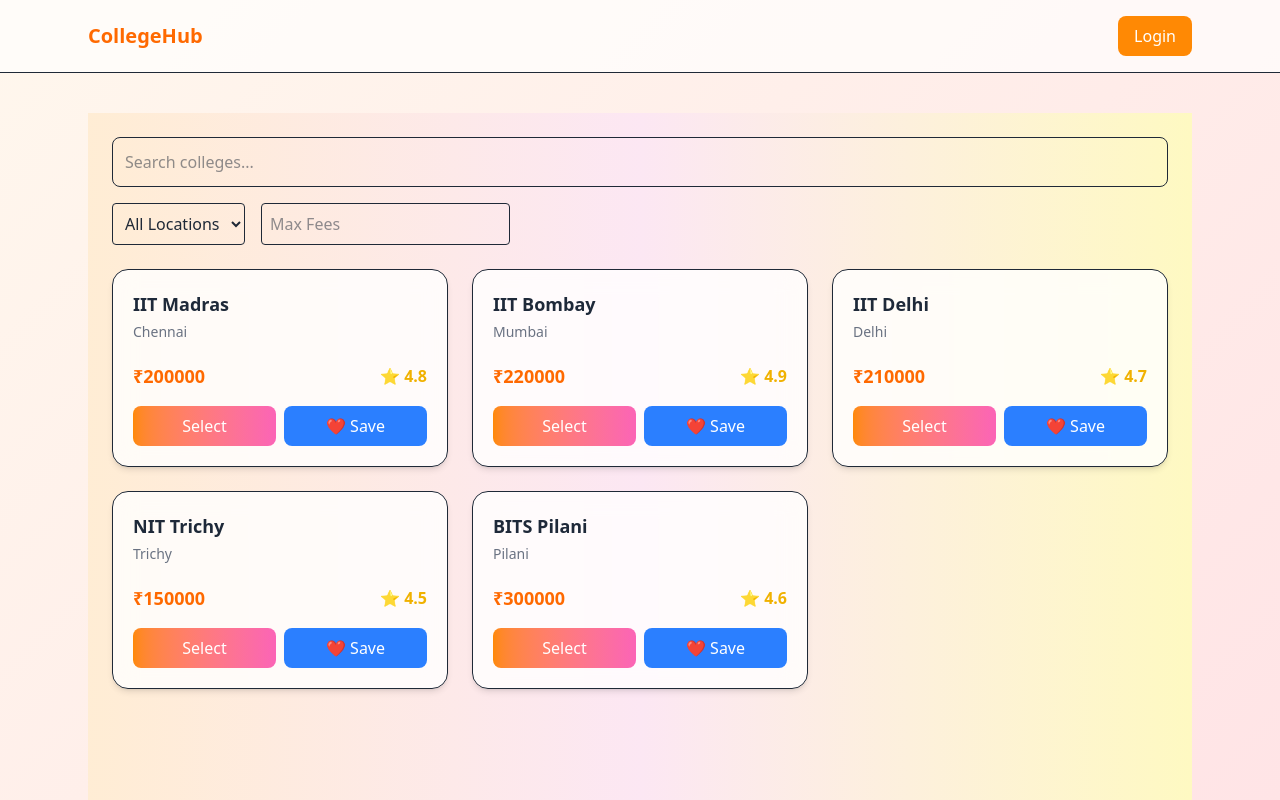
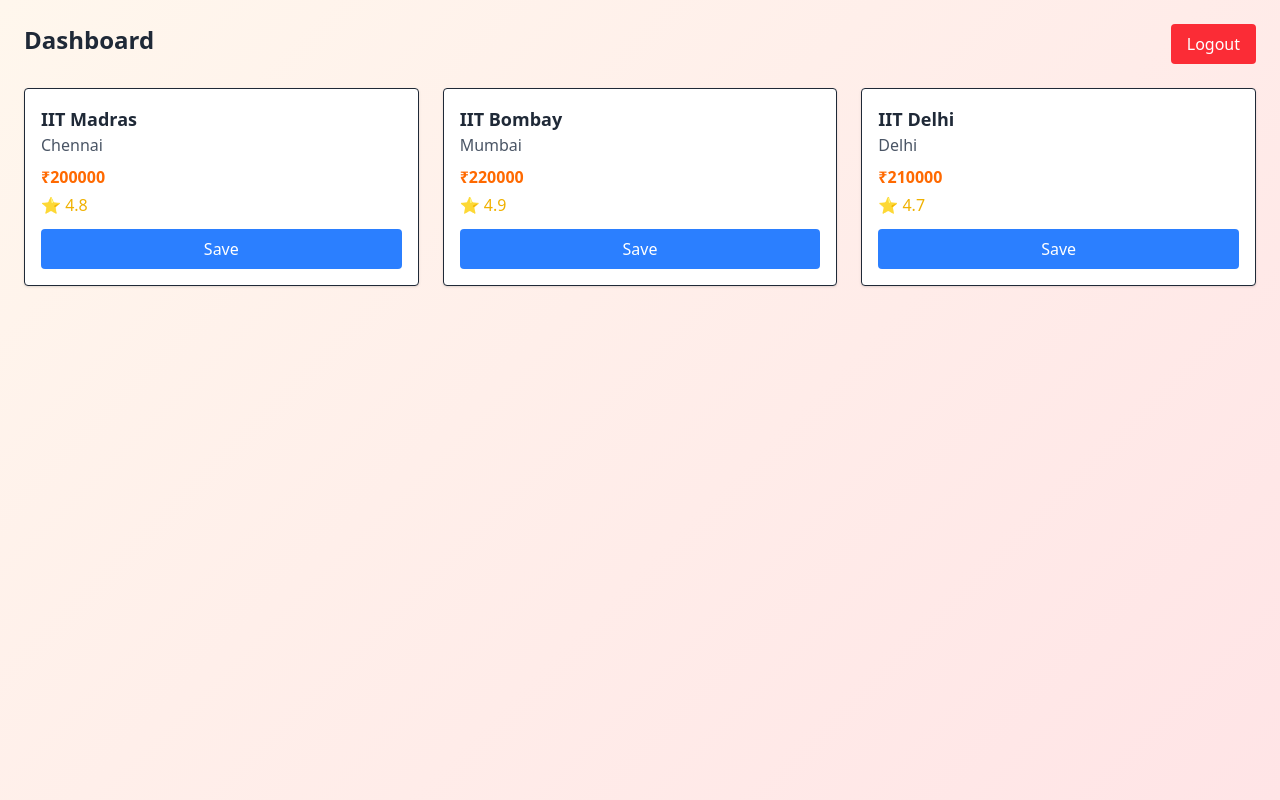
Before and after one commit to Subhasree5/college-platform, a Next.js app: page /dashboard in a window 1280 px wide. Shown: the top 800 px of the page. Built offline with nearby package versions, Linux system fonts and the light colour scheme.

Commit message:
dashboard commit

```diff
--- a/src/app/dashboard/page.tsx
+++ b/src/app/dashboard/page.tsx
@@ -1,49 +1,32 @@
 "use client";
 
 import { useState } from "react";
-import MainLayout from "@/components/layout/MainLayout";
-import CollegeCard from "@/components/college/CollegeCard";
-import { API_URL } from "@/lib/api";
 
 const colleges = [
-  { name: "IIT Madras", location: "Chennai", fees: 200000, rating: 4.8 },
-  { name: "IIT Bombay", location: "Mumbai", fees: 220000, rating: 4.9 },
-  { name: "IIT Delhi", location: "Delhi", fees: 210000, rating: 4.7 },
-  { name: "NIT Trichy", location: "Trichy", fees: 150000, rating: 4.5 },
-  { name: "BITS Pilani", location: "Pilani", fees: 300000, rating: 4.6 },
+  {
+    name: "IIT Madras",
+    location: "Chennai",
+    fees: 200000,
+    rating: 4.8,
+  },
+  {
+    name: "IIT Bombay",
+    location: "Mumbai",
+    fees: 220000,
+    rating: 4.9,
+  },
+  {
+    name: "IIT Delhi",
+    location: "Delhi",
+    fees: 210000,
+    rating: 4.7,
+  },
 ];
 
-export default function Dashboard() {
-  const [search, setSearch] = useState("");
-  const [locationFilter, setLocationFilter] = useState("");
-  const [maxFees, setMaxFees] = useState("");
-  const [selected, setSelected] = useState<any[]>([]);
+export default function DashboardPage() {
+  const [savedNames, setSavedNames] = useState<string[]>([]);
 
-  // 🔍 FILTER LOGIC
-  const filtered = colleges.filter((c) => {
-    return (
-      c.name.toLowerCase().includes(search.toLowerCase()) &&
-      (locationFilter ? c.location === locationFilter : true) &&
-      (maxFees ? c.fees <= Number(maxFees) : true)
-    );
-  });
-
-  // ⚖️ SELECT / REMOVE
-  const handleSelect = (college: any) => {
-    const exists = selected.find((c) => c.name === college.name);
-
-    if (exists) {
-      setSelected(selected.filter((c) => c.name !== college.name));
-    } else {
-      if (selected.length >= 3) {
-        alert("You can compare up to 3 colleges only");
-        return;
-      }
-      setSelected([...selected, college]);
-    }
-  };
-
-  // ❤️ SAVE (CONNECTED TO BACKEND)
+  // ✅ SAVE FUNCTION
   const handleSave = async (college: any) => {
     const token = localStorage.getItem("token");
 
@@ -53,100 +36,87 @@
     }
 
     try {
-      const res = await fetch(`${API_URL}/save`, {
-        method: "POST",
-        headers: {
-          "Content-Type": "application/json",
-        },
-        body: JSON.stringify({ token, college }),
-      });
+      const res = await fetch(
+        "https://college-platform-938p.onrender.com/save",
+        {
+          method: "POST",
+          headers: {
+            "Content-Type": "application/json",
+          },
+          body: JSON.stringify({
+            token,
+            college,
+          }),
+        }
+      );
 
       const data = await res.json();
-      alert(data.message || "Saved!");
+      alert(data.message);
+
+      // ✅ update UI instantly
+      if (data.message === "Saved successfully") {
+        setSavedNames((prev) => [...prev, college.name]);
+      }
+
     } catch (err) {
-      alert("Error saving college");
+      console.error(err);
+      alert("Error saving");
     }
   };
 
   return (
-    <MainLayout>
-      <div className="min-h-screen p-6 bg-gradient-to-r from-orange-100 via-pink-100 to-yellow-100">
+    <div className="p-6">
+      {/* HEADER */}
+      <div className="flex justify-between mb-6">
+        <h1 className="text-2xl font-bold">Dashboard</h1>
 
-        {/* 🔍 SEARCH */}
-        <input
-          type="text"
-          placeholder="Search colleges..."
-          value={search}
-          onChange={(e) => setSearch(e.target.value)}
-          className="w-full p-3 mb-4 rounded-lg border"
-        />
+        <button
+          onClick={() => {
+            localStorage.removeItem("token");
+            window.location.href = "/login";
+          }}
+          className="bg-red-500 text-white px-4 py-2 rounded"
+        >
+          Logout
+        </button>
+      </div>
 
-        {/* 🎛 FILTERS */}
-        <div className="flex gap-4 mb-6">
-          <select
-            value={locationFilter}
-            onChange={(e) => setLocationFilter(e.target.value)}
-            className="p-2 rounded border"
-          >
-            <option value="">All Locations</option>
-            <option>Chennai</option>
-            <option>Mumbai</option>
-            <option>Delhi</option>
-            <option>Trichy</option>
-            <option>Pilani</option>
-          </select>
+      {/* COLLEGE LIST */}
+      <div className="grid md:grid-cols-3 gap-6">
+        {colleges.map((college, i) => {
+          const isSaved = savedNames.includes(college.name);
 
-          <input
-            type="number"
-            placeholder="Max Fees"
-            value={maxFees}
-            onChange={(e) => setMaxFees(e.target.value)}
-            className="p-2 rounded border"
-          />
-        </div>
+          return (
+            <div
+              key={i}
+              className="border p-4 rounded shadow bg-white"
+            >
+              <h2 className="text-lg font-semibold">{college.name}</h2>
+              <p className="text-gray-600">{college.location}</p>
 
-        {/* ⚖️ COMPARISON TABLE */}
-        {selected.length > 0 && (
-          <div className="mb-6 overflow-auto">
-            <table className="w-full bg-white rounded shadow">
-              <thead>
-                <tr className="bg-gray-200">
-                  <th className="p-2">Name</th>
-                  <th className="p-2">Location</th>
-                  <th className="p-2">Fees</th>
-                  <th className="p-2">Rating</th>
-                </tr>
-              </thead>
-              <tbody>
-                {selected.map((c, i) => (
-                  <tr key={i} className="text-center border-t">
-                    <td className="p-2">{c.name}</td>
-                    <td className="p-2">{c.location}</td>
-                    <td className="p-2">₹{c.fees}</td>
-                    <td className="p-2">⭐ {c.rating}</td>
-                  </tr>
-                ))}
-              </tbody>
-            </table>
-          </div>
-        )}
+              <p className="text-orange-500 font-bold mt-2">
+                ₹{college.fees}
+              </p>
 
-        {/* 🏫 COLLEGE CARDS */}
-        <div className="grid md:grid-cols-3 gap-6">
-          {filtered.map((c, i) => (
-            <CollegeCard
-              key={i}
-              name={c.name}
-              location={c.location}
-              fees={c.fees}
-              rating={c.rating}
-              isSelected={selected.some((s) => s.name === c.name)}
-              onSelect={() => handleSelect(c)}
-              onSave={() => handleSave(c)}
-            />
-          ))}
-        </div>
+              <p className="text-yellow-500 mt-1">
+                ⭐ {college.rating}
+              </p>
+
+              <button
+                onClick={() => handleSave(college)}
+                disabled={isSaved}
+                className={`mt-3 w-full py-2 rounded text-white ${
+                  isSaved
+                    ? "bg-gray-400"
+                    : "bg-blue-500 hover:bg-blue-600"
+                }`}
+              >
+                {isSaved ? "Saved ❤️" : "Save"}
+              </button>
+            </div>
+          );
+        })}
       </div>
-    </MainLayout>
+    </div>
   );
 }
--- a/src/app/saved/page.tsx
+++ b/src/app/saved/page.tsx
@@ -1,74 +1,61 @@
 "use client";
 
 import { useEffect, useState } from "react";
-import MainLayout from "@/components/layout/MainLayout";
 
 export default function SavedPage() {
   const [saved, setSaved] = useState<any[]>([]);
 
+  useEffect(() => {
     const fetchSaved = async () => {
       const token = localStorage.getItem("token");
 
-    const res = await fetch("http://localhost:5000/saved", {
+      if (!token) {
+        alert("Please login first");
+        return;
+      }
+
+      try {
+        const res = await fetch(
+          "https://college-platform-938p.onrender.com/saved",
+          {
             method: "POST",
             headers: {
               "Content-Type": "application/json",
             },
             body: JSON.stringify({ token }),
-    });
+          }
+        );
 
         const data = await res.json();
+        console.log("Saved Data:", data);
 
-    if (Array.isArray(data)) {
         setSaved(data);
-    } else {
-      setSaved([]);
+
+      } catch (err) {
+        console.error(err);
+        alert("Error loading saved colleges");
       }
     };
 
-  const handleRemove = async (name: string) => {
-    const token = localStorage.getItem("token");
-
-    await fetch("http://localhost:5000/remove", {
-      method: "POST",
-      headers: {
-        "Content-Type": "application/json",
-      },
-      body: JSON.stringify({ token, name }),
-    });
-
-    fetchSaved();
-  };
-
-  useEffect(() => {
     fetchSaved();
   }, []);
 
   return (
-    <MainLayout>
-      <h1 className="text-2xl font-semibold mb-6">Saved Colleges ❤️</h1>
+    <div className="p-6">
+      <h1 className="text-2xl font-bold mb-4">Saved Colleges</h1>
 
       {saved.length === 0 ? (
-        <p>No saved colleges yet.</p>
+        <p>No saved colleges</p>
       ) : (
-        <div className="grid md:grid-cols-3 gap-4">
-          {saved.map((c, i) => (
-            <div key={i} className="p-4 border rounded-lg bg-white shadow">
-              <h3 className="font-semibold">{c?.name}</h3>
-              <p className="text-sm text-gray-500">{c?.location}</p>
-              <p className="text-orange-500 mt-2">{c?.fees}</p>
-              <p>⭐ {c?.rating}</p>
-
-              <button
-                onClick={() => handleRemove(c.name)}
-                className="mt-3 w-full bg-red-400 text-white py-2 rounded"
-              >
-                Remove
-              </button>
+        saved.map((c, i) => (
+          <div key={i} className="border p-4 mb-3 rounded">
+            <h2 className="font-semibold">{c.name}</h2>
+            <p>{c.location}</p>
+            <p>₹{c.fees}</p>
+            <p>⭐ {c.rating}</p>
           </div>
-          ))}
+        ))
+      )}
     </div>
-      )}
-    </MainLayout>
   );
 }
```
Lines whose indentation alone changed are shown as unchanged.
